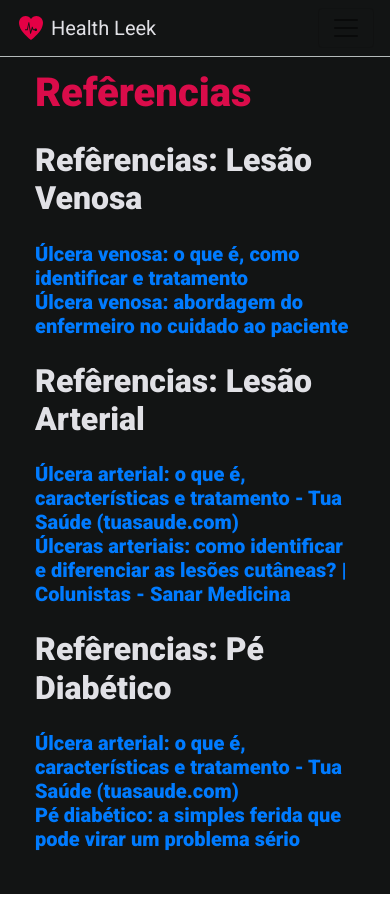
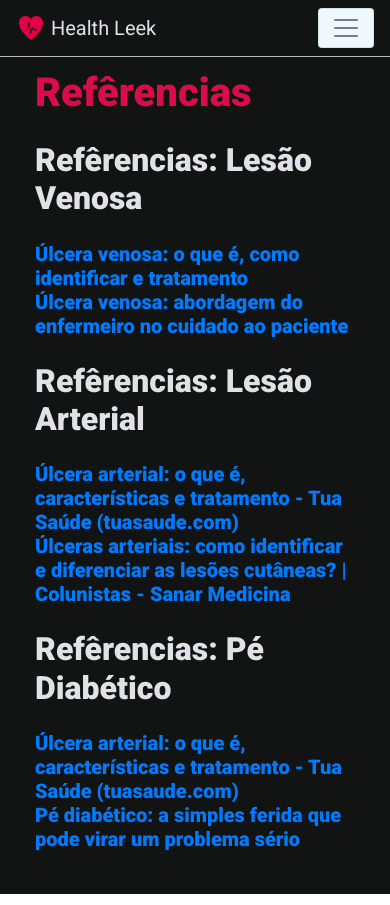
Before and after one commit to ThallesLana/Health-Leek, a plain HTML site: page pages/referencias/referencias.html in a window 390 px wide. Drawn offline with nearby package versions, Linux system fonts and the light colour scheme.

Commit message:
atualização button

```diff
--- a/pages/lesao_arterial/style.css
+++ b/pages/lesao_arterial/style.css
@@ -78,6 +78,10 @@ ul {
     margin-bottom: 10px;
 }
 
+.button_toggle{
+    background-color: aliceblue !important;
+}
+
 .btn_enviar{
     width: 100%;
     padding: 16px 0px;
--- a/pages/lesao_venosa/style.css
+++ b/pages/lesao_venosa/style.css
@@ -109,6 +109,10 @@ ul {
     height: 50px;
 }
 
+.button_toggle{
+    background-color: aliceblue !important;
+}
+
 .nav_color{
     background-color: #121414;
     border-bottom: 1px solid #b4bbbb ;
--- a/pages/pe_diabetico/style.css
+++ b/pages/pe_diabetico/style.css
@@ -127,6 +127,10 @@ ul {
     width: 400px;
 }
 
+.button_toggle{
+    background-color: aliceblue !important;
+}
+
 .img2{
     width: 400px;
     height:210px;
--- a/pages/referencias/referencias.html
+++ b/pages/referencias/referencias.html
@@ -19,7 +19,7 @@
                 <img src="../../imgs/Vector.svg" alt="" width="30" height="24" class="d-inline-block align-text-top">
                 <span class="logo_name">Health Leek</span>
               </a>
-            <button class="navbar-toggler" type="button" data-toggle="collapse" data-target="#navbarSupportedContent" aria-controls="navbarSupportedContent" aria-expanded="false" aria-label="Toggle navigation">
+            <button class="navbar-toggler button_toggle" type="button" data-toggle="collapse" data-target="#navbarSupportedContent" aria-controls="navbarSupportedContent" aria-expanded="false" aria-label="Toggle navigation">
                 <span class="navbar-toggler-icon"></span>
             </button>
 
--- a/pages/referencias/style.css
+++ b/pages/referencias/style.css
@@ -106,6 +106,10 @@ ul {
     height: 50px;
 }
 
+.button_toggle{
+    background-color: aliceblue !important;
+}
+
 .nav_color{
     background-color: #121414;
     border-bottom: 1px solid #b4bbbb ;
```
Also changed, not shown: pages/lesao_arterial/lesao_arterial.html (+1 -1 lines), pages/lesao_venosa/lesao_venosa.html (+1 -1 lines), pages/pe_diabetico/pe_diabetico.html (+1 -1 lines).
